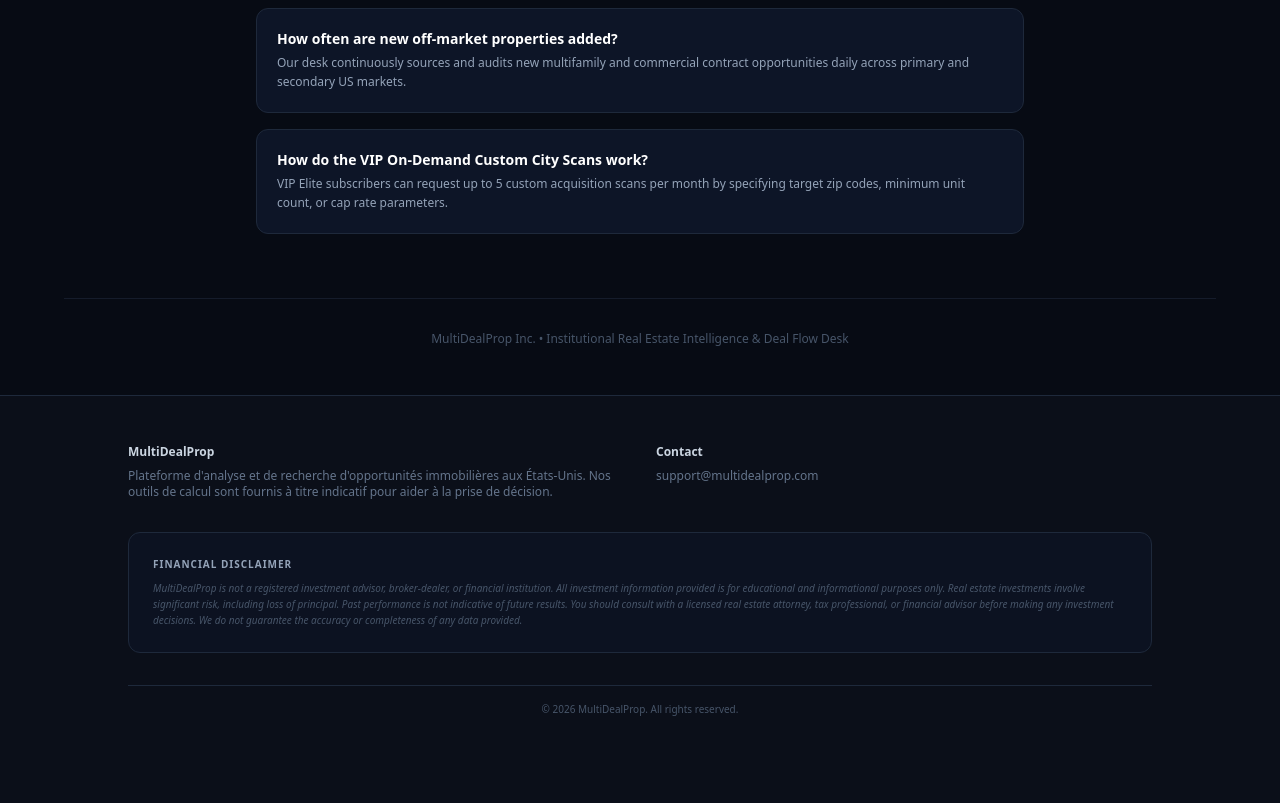
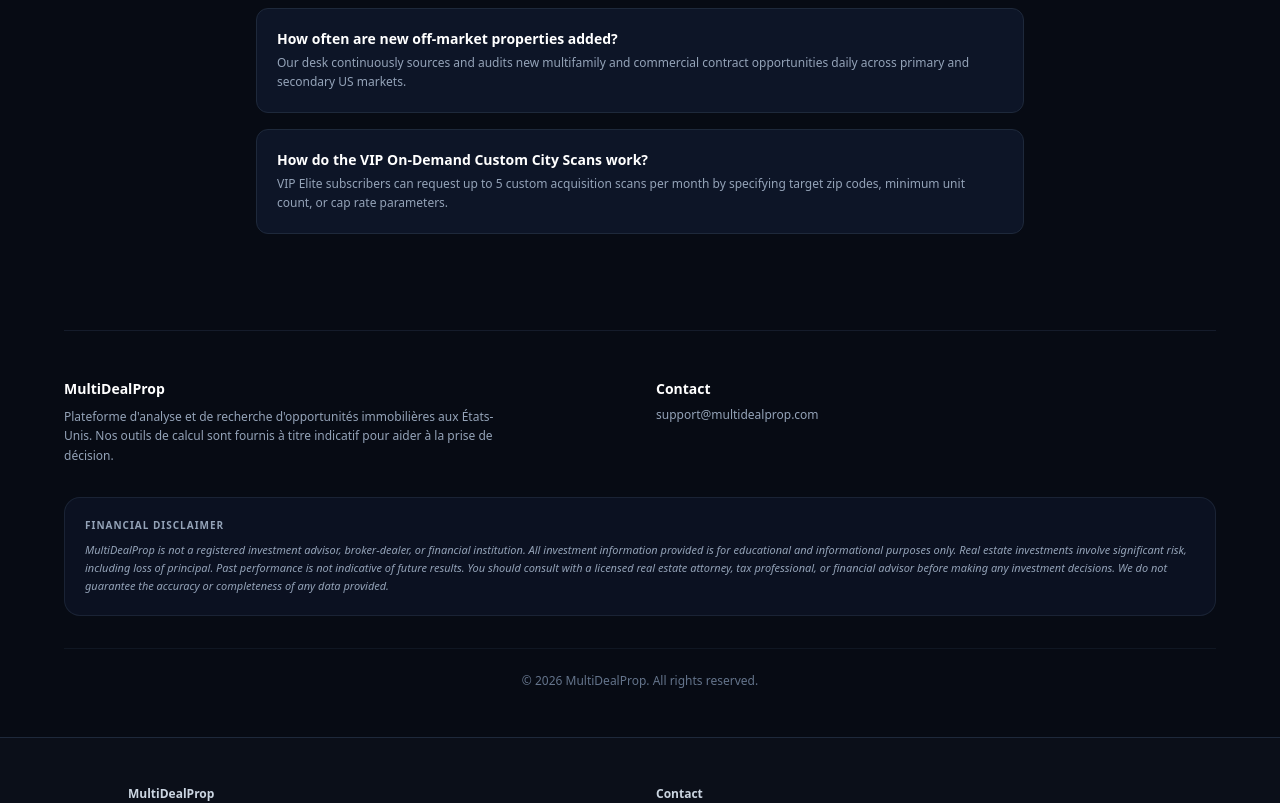
Before and after one commit to MultiDeal/multidealprop, a Next.js app: page /vip in a window 1280 px wide. Shown: the part 1758-2561 px from the top of the page. Before the commit the page ends 2523 px from the top, so only its background shows below. Built offline with nearby package versions, Linux system fonts and the light colour scheme.

Commit message:
Refactor footer and add financial disclaimer section

```diff
--- a/src/app/vip/page.tsx
+++ b/src/app/vip/page.tsx
@@ -33,8 +33,8 @@ function VipContent() {
   };
 
   return (
-    <div className="min-h-screen bg-[#070b14] text-slate-100 py-12 px-4 sm:px-6 lg:px-8">
-      <div className="max-w-6xl mx-auto">
+    <div className="min-h-screen bg-[#070b14] text-slate-100 py-12 px-4 sm:px-6 lg:px-8 flex flex-col justify-between">
+      <div className="max-w-6xl mx-auto w-full">
 
         {/* Post-Purchase Success Alert Banner */}
         {isSuccess && (
@@ -267,12 +267,42 @@ function VipContent() {
           </div>
         </div>
 
-        {/* Footer info */}
-        <div className="mt-16 text-center text-xs text-slate-600 border-t border-slate-800/60 pt-8">
-          MultiDealProp Inc. • Institutional Real Estate Intelligence & Deal Flow Desk
+      </div>
+
+      {/* Identical Global Footer Section */}
+      <footer className="mt-24 border-t border-slate-800/60 pt-12 max-w-6xl mx-auto w-full">
+        <div className="grid grid-cols-1 md:grid-cols-2 gap-8 mb-8">
+          <div>
+            <h4 className="text-sm font-bold text-white mb-2">MultiDealProp</h4>
+            <p className="text-xs text-slate-400 leading-relaxed max-w-md">
+              Plateforme d'analyse et de recherche d'opportunités immobilières aux États-Unis. Nos outils de calcul sont fournis à titre indicatif pour aider à la prise de décision.
+            </p>
+          </div>
+          <div>
+            <h4 className="text-sm font-bold text-white mb-2">Contact</h4>
+            <p className="text-xs text-slate-400">
+              <a href="mailto:support@multidealprop.com" className="hover:text-emerald-400 transition">
+                support@multidealprop.com
+              </a>
+            </p>
+          </div>
         </div>
 
-      </div>
+        {/* Financial Disclaimer Box */}
+        <div className="p-5 bg-[#0d1527]/70 border border-slate-800/80 rounded-2xl mb-8">
+          <p className="text-[10px] font-extrabold text-slate-400 uppercase tracking-widest mb-2">
+            FINANCIAL DISCLAIMER
+          </p>
+          <p className="text-[11px] text-slate-400 leading-relaxed italic">
+            MultiDealProp is not a registered investment advisor, broker-dealer, or financial institution. All investment information provided is for educational and informational purposes only. Real estate investments involve significant risk, including loss of principal. Past performance is not indicative of future results. You should consult with a licensed real estate attorney, tax professional, or financial advisor before making any investment decisions. We do not guarantee the accuracy or completeness of any data provided.
+          </p>
+        </div>
+
+        <div className="border-t border-slate-800/40 pt-6 text-center text-xs text-slate-500">
+          © 2026 MultiDealProp. All rights reserved.
+        </div>
+      </footer>
+
     </div>
   );
 }
```
